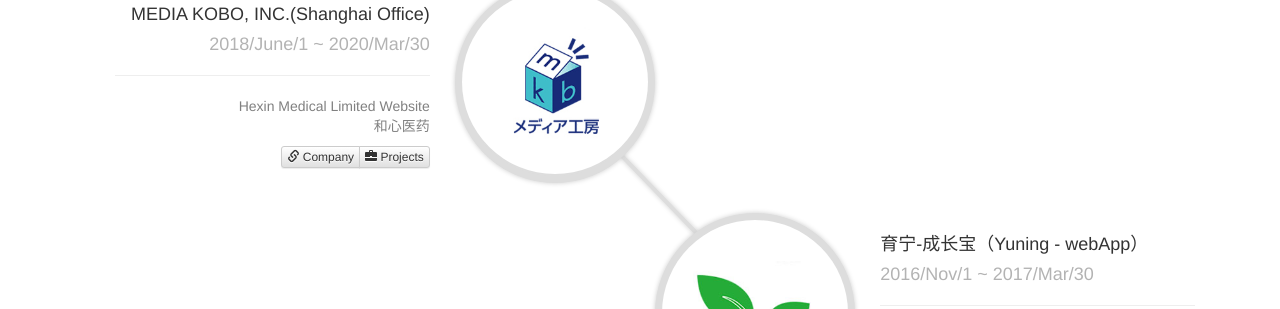
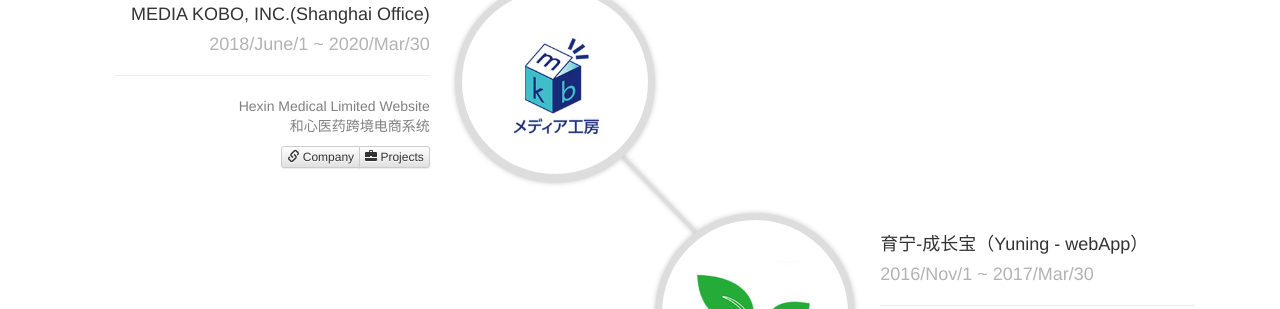
Before and after one commit to iamike/iamike.github.io, a Jekyll site: the page built from cv.html, in a window 1280 px wide and 900 px high, scrolled down 1921 px. Shown: the part 142-451 px from the top of the window. Built offline with Jekyll 4.4.1, drawn with Linux system fonts in a browser that asks for light colours; comment, search, counter and statistics services are not loaded.

Commit message:
Update timeline.json

```diff
--- a/_data/timeline.json
+++ b/_data/timeline.json
@@ -140,7 +140,7 @@
       "projects": "http://www.mkb.ne.jp",
       "description": [
         {
-          "taskC": "和心医药",
+          "taskC": "和心医药跨境电商系统",
           "taskE": "Hexin Medical Limited Website"
         }
       ]
```
